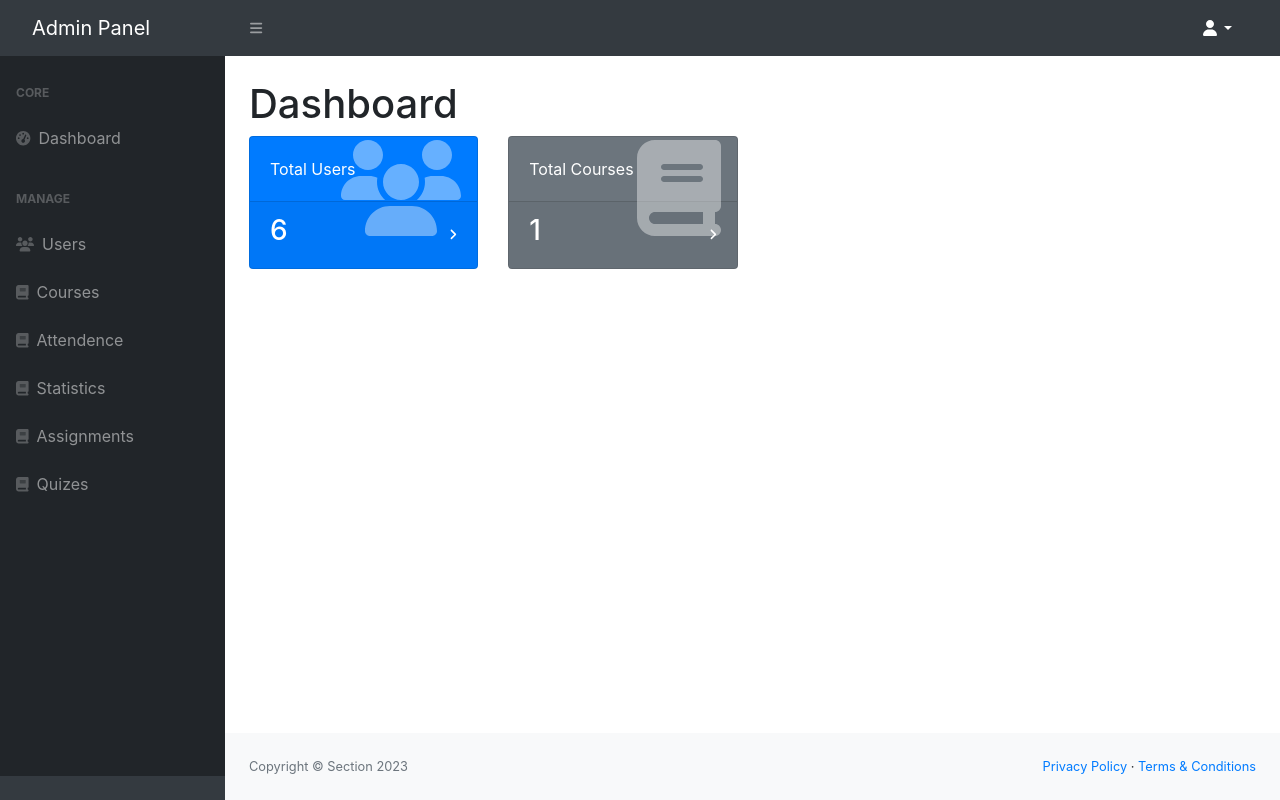
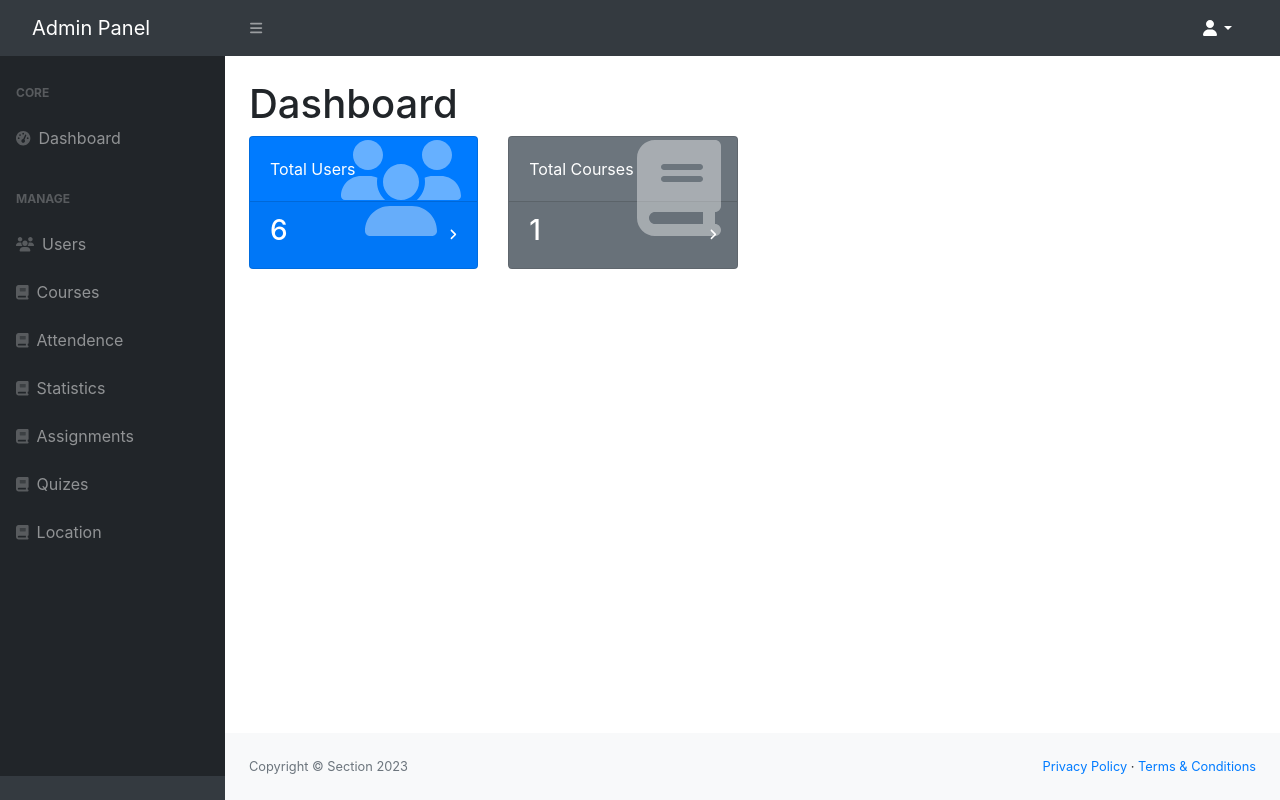
Before and after one commit to ahmedabdelrahman1/softwareproject, a PHP site: page /adminlayout.php in a window 1280 px wide. Run offline with PHP 8.4, Linux system fonts and the light colour scheme; a user stored in the database is signed in; data comes from the database, SQL or seed files in the repository; some libraries are stand-ins or nearby versions.

Commit message:
Edit in dashboard

```diff
--- a/adminlayout.php
+++ b/adminlayout.php
@@ -96,6 +96,10 @@ session_start();
         <div class="sb-nav-link-icon"><i class="fa-solid fa-book"></i></div>
         Quizes
     </a>
+    <a class="nav-link" href="javascript:void(0);" onclick="loadCourseManagement()">
+        <div class="sb-nav-link-icon"><i class="fa-solid fa-book"></i></div>
+       Location
+    </a>
 
           </div>
         </div>
--- a/static/css/custom.css
+++ b/static/css/custom.css
@@ -12,4 +12,5 @@ label {
     text-transform: uppercase;
     letter-spacing: 0.1em;
     margin-bottom: 20px;
+
 }
```
